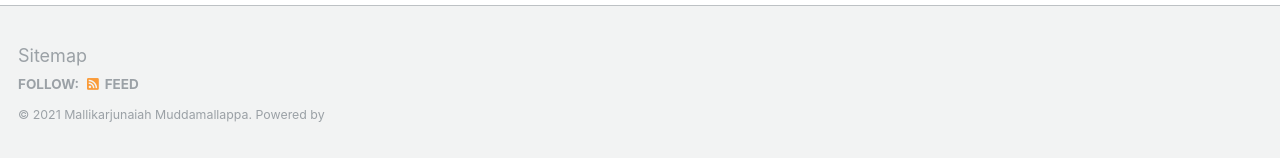
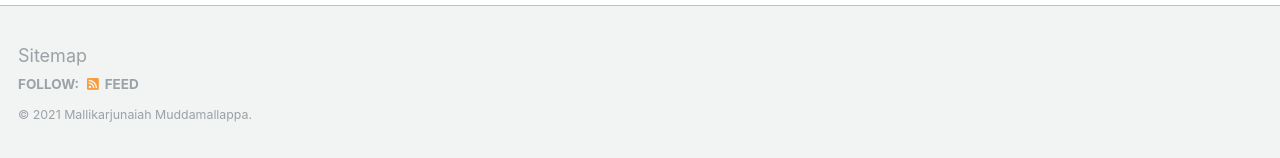
Before and after one commit to smmallikarjunaiah/smmallikarjunaiah.github.io, a Jekyll site: the page built from _pages/about.md, in a window 1280 px wide and 900 px high, scrolled down 2463 px. Shown: the part 739-897 px from the top of the window. Built offline with Jekyll 4.4.1, drawn with Linux system fonts in a browser that asks for light colours.

Commit message:
update footer

```diff
--- a/_includes/footer.html
+++ b/_includes/footer.html
@@ -21,4 +21,4 @@
   </ul>
 </div>
 
-<div class="page__footer-copyright">&copy; {{ site.time | date: '%Y' }} {{ site.name | default: site.title }}. {{ site.data.ui-text[site.locale].powered_by | default: "" }} </div>
+<div class="page__footer-copyright">&copy; {{ site.time | date: '%Y' }} {{ site.name | default: site.title }}.</div>
```
